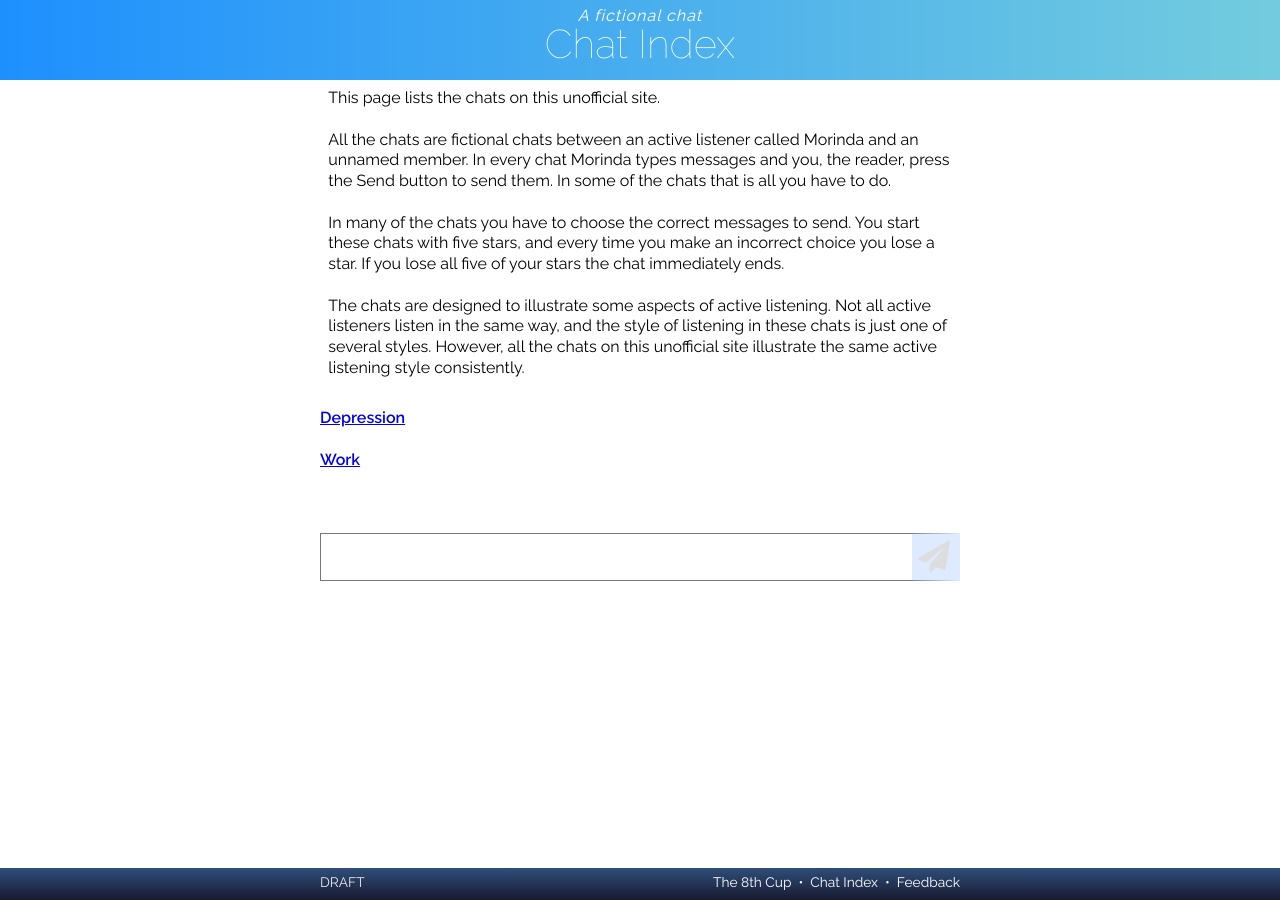
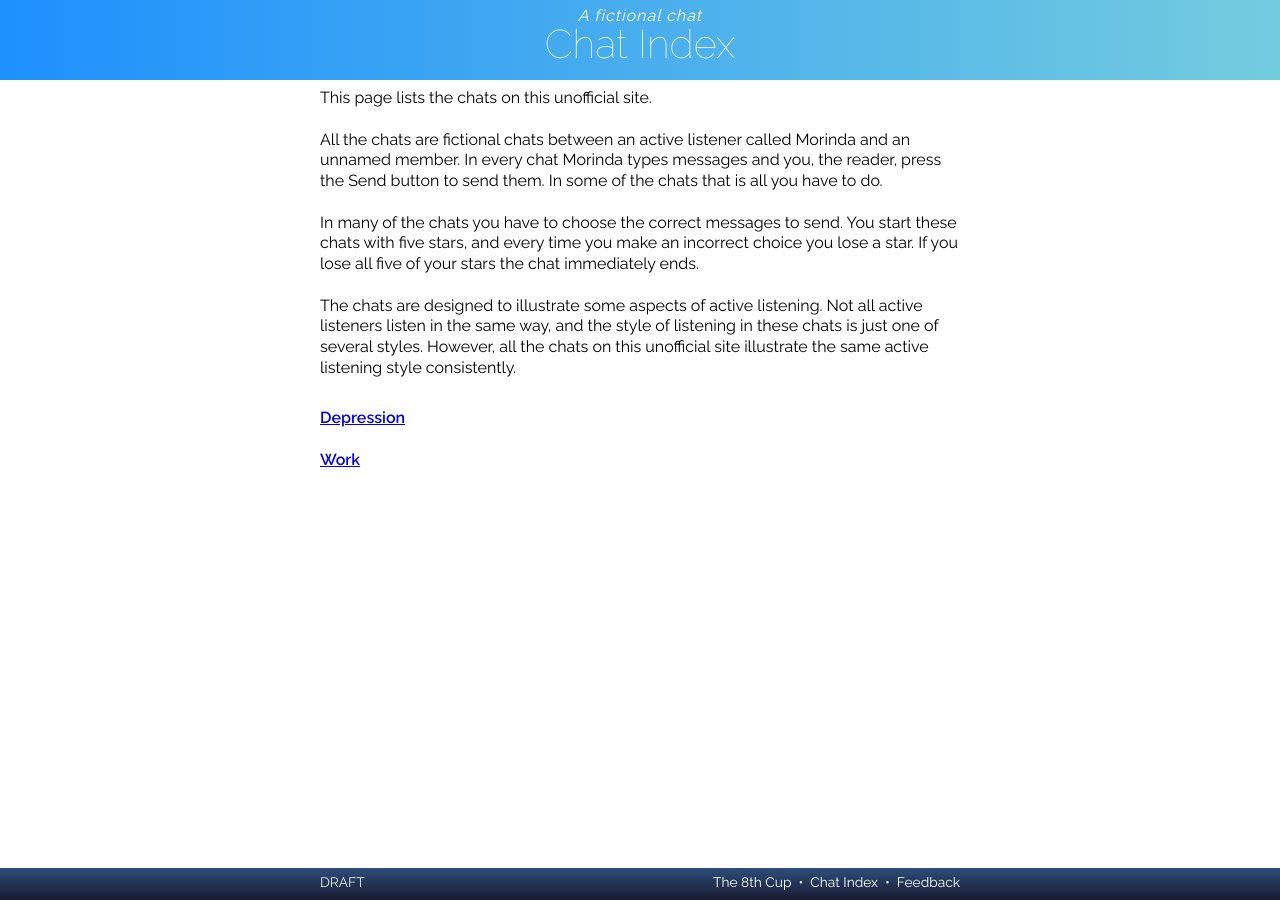
Before and after one commit to RarelyCharlie/rarelycharlie.github.io, a Jekyll site: the page built from _chat/index.md, in a window 1280 px wide. Built offline with Jekyll 4.4.1, drawn with Linux system fonts in a browser that asks for light colours; nearby versions of some CDN libraries.

Commit message:
no message in index

```diff
--- a/_includes/chat.css
+++ b/_includes/chat.css
@@ -18,13 +18,14 @@ body.index ul {display: initial;}
 em {font-family: "Raleway Medium"; color: #444;}
 
 #message {max-width: 640px; margin: 0 auto 40px auto; padding: 0 1ex 0 1ex; position: relative;}
+body.index #message {display: none;}
 #msgtext {font-family: inherit; font-size: inherit; box-sizing: border-box; width: 100%; height: 48px; float: left; border-right: 48px solid transparent; resize: none; padding: 0 1ex;}
 #send {width: 48px; height: 48px; background: rgba(120, 170, 255, 1); position: absolute; top: 0; right: 1ex; color: white; cursor: pointer; box-shadow: 2px 2px 4px #bbb;}
 #send i {position: relative; top: 8px; left: 6px;}
 #send[disabled] {background: rgba(120, 170, 255, .25); cursor: default; box-shadow: none;}
 #send[disabled] i {color: #ddd;}
 
-p {color: #555; padding: 1ex; margin: 0 0 4px 0;}
+p {color: #555; padding: 1ex 0; margin: 0 0 4px 0;}
 body.index p {color: #000;}
 p.typing {font-style: italic;}
 p.member {background: #def; color: #000; border-radius: 6px; margin: 0 0 8px 0;}
```
